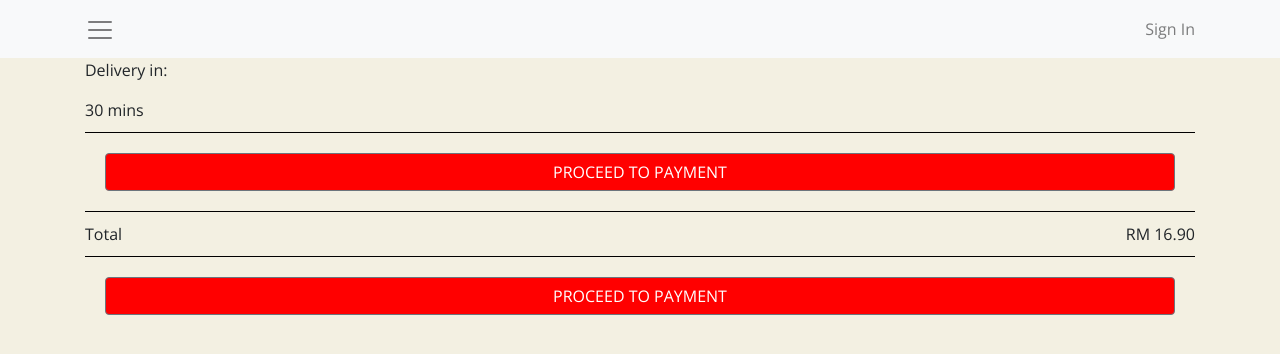
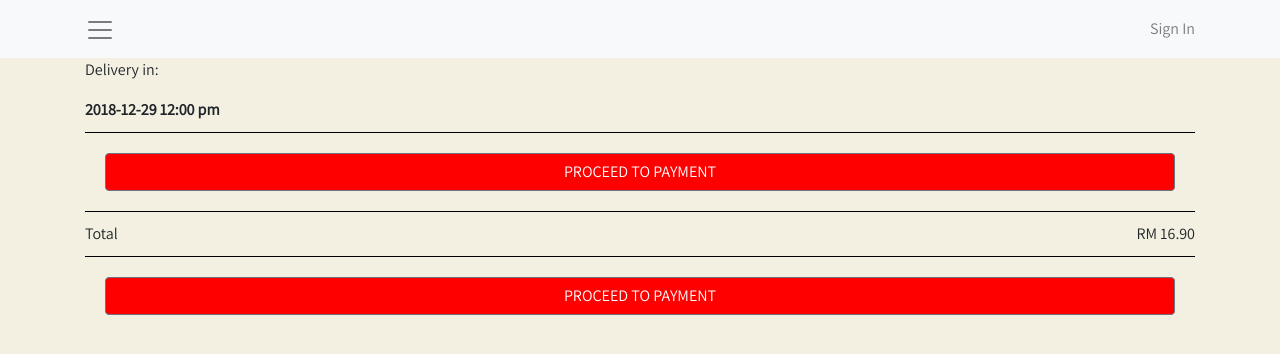
Before and after one commit to Chornay/reactjs_ordering_app, a React (Create React App) app: page /delivery/cart in a window 1280 px wide. Shown: the top 354 px of the page. Built offline with nearby package versions, Linux system fonts and the light colour scheme.

Commit message:
update the font 'assistant'

```diff
--- a/src/screens/OrderDetailsScreen.js
+++ b/src/screens/OrderDetailsScreen.js
@@ -9,7 +9,8 @@ class OrderDetailsScreen extends Component {
       <div className="container">
 
         <p>Delivery in:</p>
-        <span>30 mins</span>
+
+        <strong>2018-12-29 12:00 pm</strong>
 
         <div style={{ width: '100%', backgroundColor: 'black', height: 1, marginTop: 10 }} />
 
--- a/src/styles/App.css
+++ b/src/styles/App.css
@@ -1,8 +1,10 @@
 @import url('https://fonts.googleapis.com/css?family=Open+Sans');
+@import url('https://fonts.googleapis.com/css?family=Assistant');
+
 
 body{
   background-color:rgb(243, 240, 226);
-  font-family: 'Open Sans';
+  font-family: 'Assistant';
 }
 
 h1{
```
